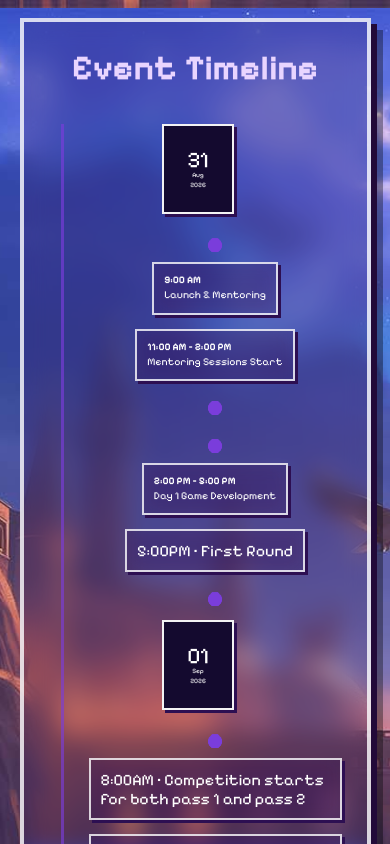
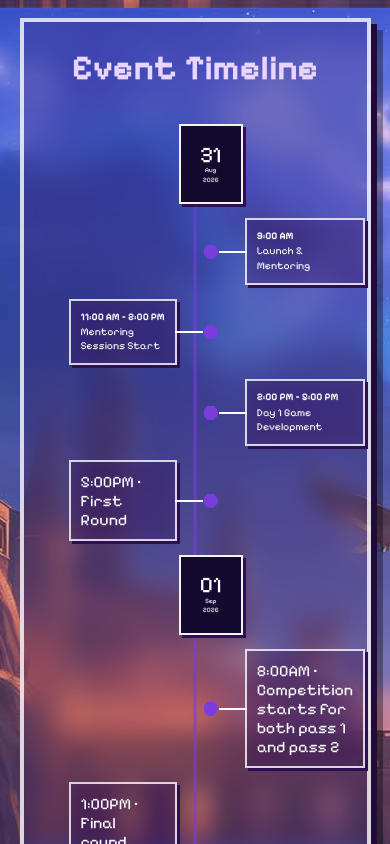
Before and after one commit to RashmiR777/RESOLVE26, a React (Vite) app: page / in a window 390 px wide. Shown: the part 1680-2524 px from the top of the page. Built offline with nearby package versions, Linux system fonts and the light colour scheme.

Commit message:
fixed the timeline

```diff
--- a/src/App.css
+++ b/src/App.css
@@ -373,103 +373,105 @@ white-space:nowrap;
 
 /* ================= MOBILE ================= */
 
-@media (max-width: 768px) {
-  .timeline-visual {
-    display: flex;
-    flex-direction: column;
-    gap: 14px;
-    padding: 0 0 0 6px;
-    --timeline-center: 24px;
-    --timeline-gap: 12px;
+@media(max-width:768px){
+
+.timeline-visual{
+
+  /* mobile: smaller center column */
+  --timeline-center: 40px;
+  --timeline-gap: 14px;
+  grid-template-columns:1fr var(--timeline-center) 1fr;
+
+
 }
 
-  .timeline-visual::before {
-    left: 12px;
-    width: 3px;
-    transform: none;
+.timeline-visual::before{
+
+width:3px;
+
+left:50%;
+transform:translateX(-50%);
+
 }
 
-  .timeline-row {
-    display: grid;
-    grid-template-columns: 24px minmax(0, 1fr);
-    gap: 10px;
-    align-items: start;
+.timeline-day-card{
+width:64px;
+padding:8px;
+border-width:2px;
+box-shadow:3px 3px 0 #2d0f52;
+justify-self:center;
+z-index:3;
 }
 
-  .timeline-side {
-    display: none;
+.timeline-day-card span{
+font-size:1.4rem;
 }
 
-  .timeline-day-row {
-    display: flex;
-    justify-content: center;
-    padding-left: 0;
+.timeline-day-card p{
+font-size:.42rem;
+margin:1px 0;
 }
 
-  .timeline-day-card {
-    width: 72px;
-    padding: 8px;
-    border-width: 2px;
-    box-shadow: 3px 3px 0 #2d0f52;
-    justify-self: center;
-    z-index: 3;
+.timeline-marker{
+
+width:14px;
+
+height:14px;
+
+border-width:2px;
+
 }
 
-  .timeline-day-card span {
-    font-size: 1.4rem;
+.timeline-card{
+
+padding:10px;
+
+border-width:2px;
+
+box-shadow:3px 3px 0 #2d0f52;
+
 }
 
-  .timeline-day-card p {
-    font-size: .42rem;
-    margin: 1px 0;
+.timeline-content{
+
+gap:2px;
+
 }
 
-  .timeline-marker {
-    grid-column: 1;
-    justify-self: center;
-    align-self: start;
-    margin-top: 10px;
-    width: 14px;
-    height: 14px;
-    border-width: 2px;
+.timeline-content strong{
+
+font-size:.63rem;
+
+line-height:1.2;
+
 }
 
-  .timeline-item-row.left .timeline-card,
-  .timeline-item-row.right .timeline-card {
-    grid-column: 2;
-    justify-self: start;
-    width: 100%;
-    max-width: none;
+.timeline-content span{
+
+font-size:.66rem;
+
+line-height:1.35;
+
+white-space:normal;
+
+overflow-wrap:break-word;
+
+word-break:normal;
+
+hyphens:auto;
+
 }
 
-  .timeline-item-row.left .timeline-card::after,
-  .timeline-item-row.right .timeline-card::before {
-    display: none;
+.timeline-item-row.left .timeline-card::after{
+right:-28px;
+width:28px;
 }
 
-  .timeline-card {
-    padding: 10px;
-    border-width: 2px;
-    box-shadow: 3px 3px 0 #2d0f52;
+.timeline-item-row.right .timeline-card::before{
+left:-28px;
+width:28px;
 }
 
-  .timeline-content {
-    gap: 2px;
-  }
-
-  .timeline-content strong {
-    font-size: .63rem;
-    line-height: 1.2;
-  }
-
-  .timeline-content span {
-    font-size: .66rem;
-    line-height: 1.35;
-    white-space: normal;
-    overflow-wrap: break-word;
-    word-break: normal;
-    hyphens: auto;
-  }
 }
 
 .card{
```
Lines whose indentation alone changed are shown as unchanged.
